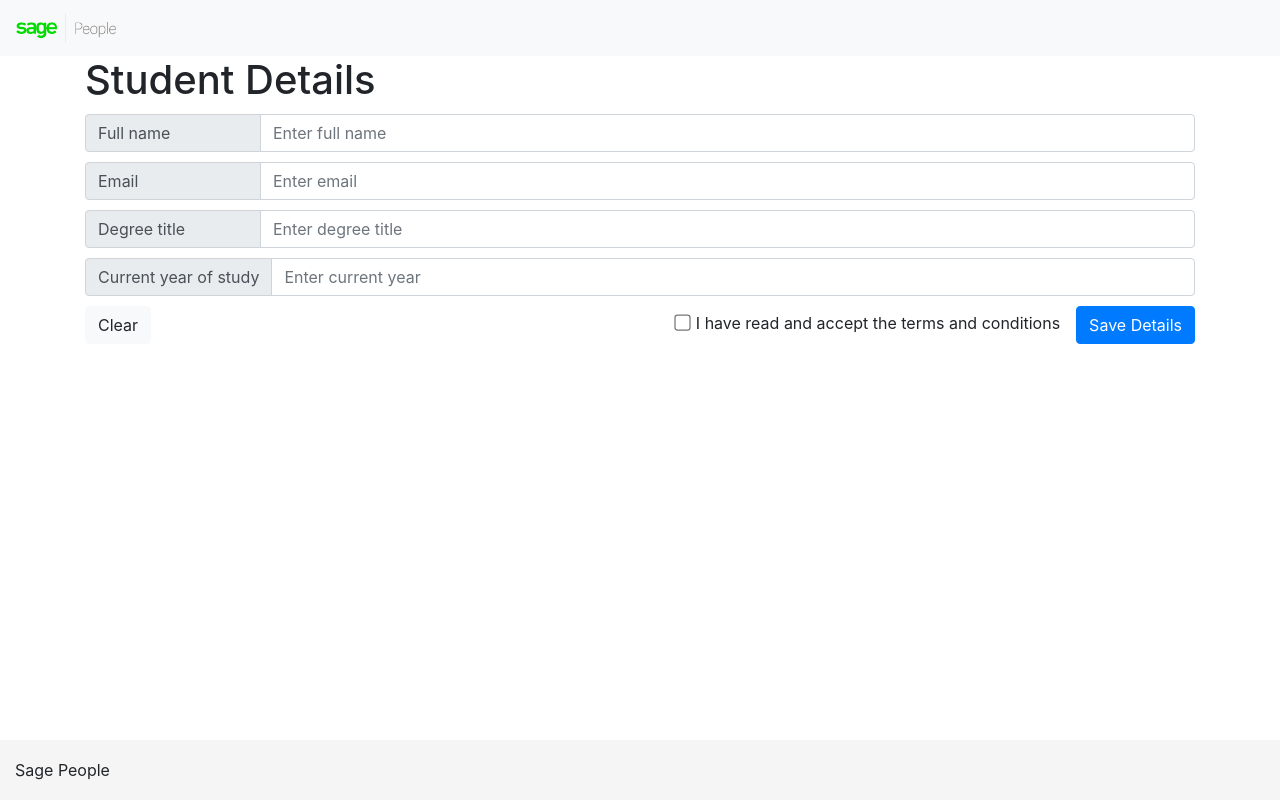
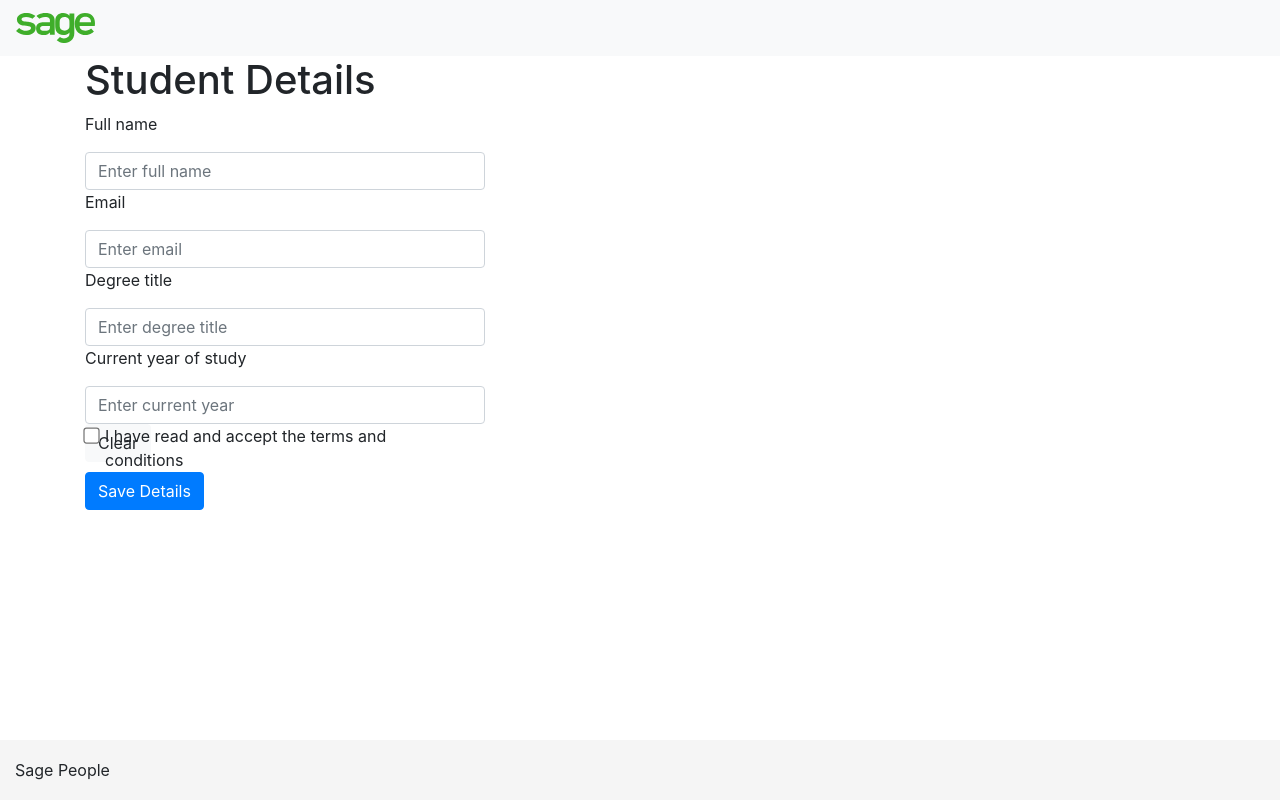
Before and after one commit to nathantomsfairsailcom/student-details-app, an Angular app: page / in a window 1280 px wide. Built offline with nearby package versions, Linux system fonts and the light colour scheme; no server answers.

Commit message:
New logo

```diff
--- a/src/app/details-form/details-form.component.html
+++ b/src/app/details-form/details-form.component.html
@@ -1,29 +1,23 @@
-<form
-  [formGroup]="detailsForm"
-  (ngSubmit)="onSubmit(detailsForm.value)"
-  (ngReset)="onReset()">
-    <div class="input-group">
-      <div class="input-group-prepend">
-        <span class="input-group-text" id="fullNamePrepend">Full name</span>
-      </div>
+<div class="form-wrapper">
+  <form
+    [formGroup]="detailsForm"
+    (ngSubmit)="onSubmit(detailsForm.value)"
+    (ngReset)="onReset()"
+  >
+    <div>
+      <p>Full name</p>
       <input type="text" class="form-control" formControlName="name" id="fullNameInput" placeholder="Enter full name" aria-describedby="fullNameHelp">
     </div>
-    <div class="input-group">
-      <div class="input-group-prepend">
-        <span class="input-group-text" id="inputGroupPrepend3">Email</span>
-      </div>
+    <div>
+      <p>Email</p>
       <input type="email" class="form-control" formControlName="email" id="emailInput" placeholder="Enter email" aria-describedby="emailHelp">
     </div>
-    <div class="input-group">
-      <div class="input-group-prepend">
-        <span class="input-group-text" id="degreeTitlePrepend">Degree title</span>
-      </div>
+    <div>
+        <p>Degree title</p>
       <input type="text" class="form-control" formControlName="degreeTitle" id="degreeTitleInput" placeholder="Enter degree title" aria-describedby="degreeTitleHelp">
     </div>
-    <div class="input-group">
-      <div class="input-group-prepend">
-        <span class="input-group-text" id="currentYearPrepend">Current year of study</span>
-      </div>
+    <div>
+      <p>Current year of study</p>
       <input type="number" class="form-control" formControlName="currentYear" id="currentYearInput" placeholder="Enter current year" aria-describedby="currentYearHelp" value=1>
     </div>
     <div class="button-group">
@@ -39,3 +33,4 @@
       </div>
     </div>
   </form>
+</div>
--- a/src/app/details-form/details-form.component.scss
+++ b/src/app/details-form/details-form.component.scss
@@ -1,13 +1,5 @@
-.input-group {
-  margin:10px 0px;
-}
-
 input[type=checkbox] {
   transform: scale(1.25);
-}
-
-.input-group-text {
-  min-width: 11em;
 }
 
 .button-group-right {
@@ -28,3 +20,7 @@ input[type=checkbox] {
   display: inline-block;
   margin-right: 1em;
 }
+
+.form-wrapper {
+  max-width: 25em;
+}
--- a/src/app/shared/components/header/header.component.ts
+++ b/src/app/shared/components/header/header.component.ts
@@ -5,7 +5,7 @@ import { Component } from '@angular/core';
   template: `
     <nav class="navbar navbar-light bg-light">
       <a class="navbar-brand" href="#">
-        <img src="assets/images/sage-people-logo.png" height="30" class="d-inline-block align-top" alt="">
+        <img src="assets/images/sage-logo.svg" height="30" class="d-inline-block align-top" alt="">
       </a>
     </nav>
   `,
```
Also changed, not shown: src/assets/images/sage-logo.svg (added).
